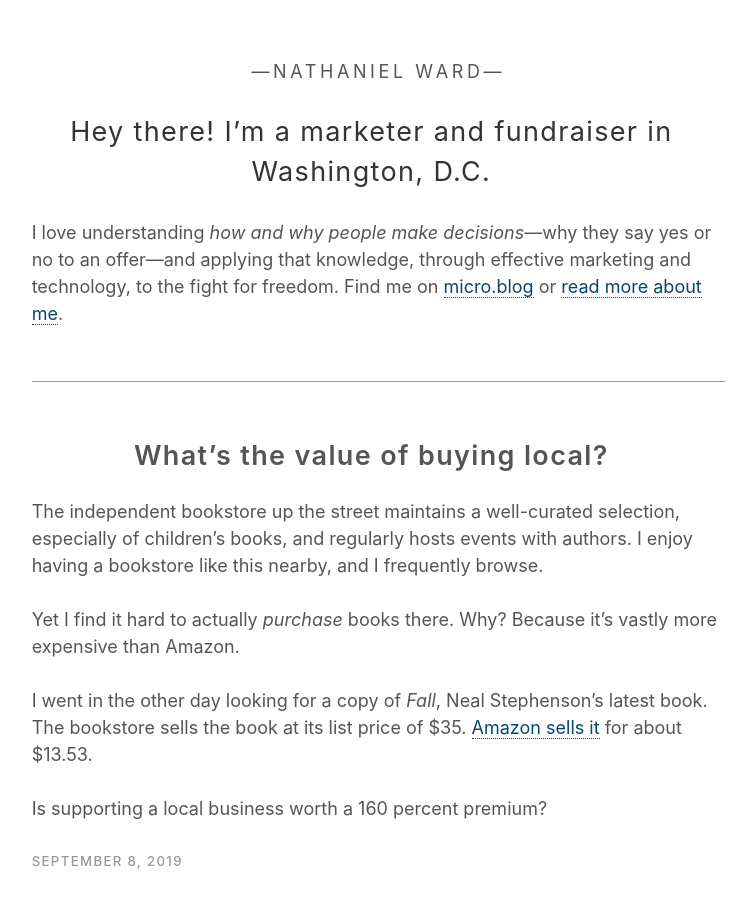
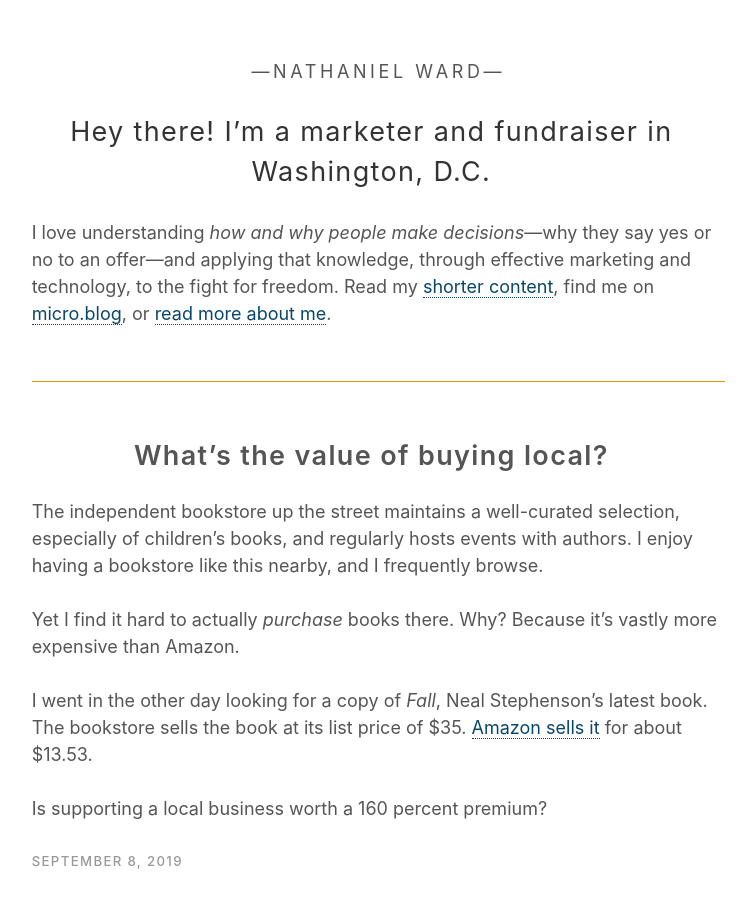
Before and after one commit to nathanielward/nathanielward.github.io, a Jekyll site: the page built from index.html, in a window 1280 px wide and 900 px high. Shown: the whole window, without its empty margins (287-1043 px from the left). Built offline with Jekyll 4.4.1, drawn with Linux system fonts in a browser that asks for light colours; the list of posts is cut into pages by our own code.

Commit message:
Add link to micro subdomain

```diff
--- a/_includes/home.md
+++ b/_includes/home.md
@@ -1,8 +1,8 @@
 # Hey there! I'm a marketer and fundraiser in Washington, D.C.
 
-I love understanding *how and why people make decisions*---why they say yes or no to an offer---and applying that knowledge, through effective marketing and technology, to the fight for freedom. Find me on [micro.blog][2] or [read more about me][4].
+I love understanding *how and why people make decisions*---why they say yes or no to an offer---and applying that knowledge, through effective marketing and technology, to the fight for freedom. Read my [shorter content][1], find me on [micro.blog][2], or [read more about me][4].
 
- [1]: https://twitter.com/?status=Hey,%20@nathanielward%20 "Send me a tweet"
- [2]: https://micro.blog/nathanielward "Microbloggery"
+ [1]: https://micro.nathanielward.net/ "Microbloggery"
+ [2]: https://micro.blog/nathanielward "Follow my microbloggery"
  [3]: http://www.linkedin.com/in/nathanieleward/ "Use LinkedIn if you must"
  [4]: /about/ "Stalk me"
```
